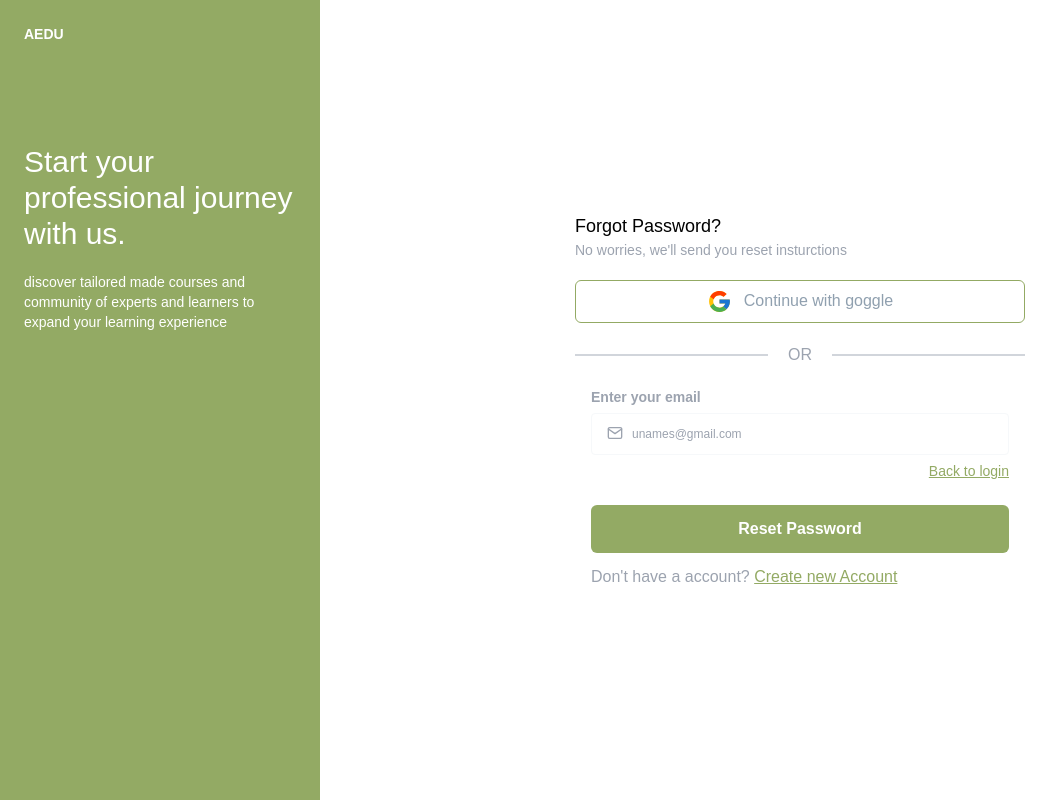
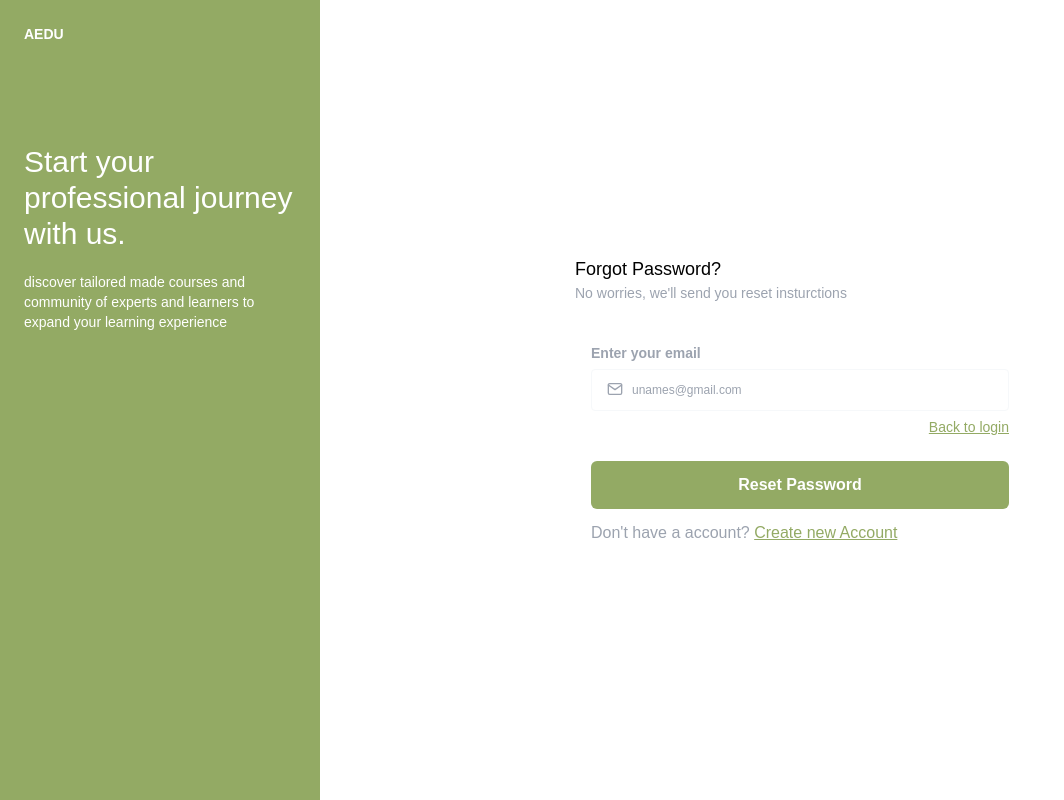
Before and after one commit to AmienulRana/aeduweb, a Next.js app: page /forgot-password in a window 1280 px wide. Shown: the whole page, without its empty margins (0-1064 px from the left). Built offline with nearby package versions, Linux system fonts and the light colour scheme.

Commit message:
create optios to display google button

```diff
--- a/src/components/layout/auth.tsx
+++ b/src/components/layout/auth.tsx
@@ -4,12 +4,14 @@ interface AuthLayoutProp {
   children: React.ReactNode;
   title: string;
   subTitle: string;
+  oAuth?: boolean;
 }
 
 export default function AuthLayout({
   children,
   title,
   subTitle,
+  oAuth = true,
 }: AuthLayoutProp) {
   return (
     <div className="flex min-h-screen">
@@ -27,8 +29,15 @@ export default function AuthLayout({
         <div className="max-w-[1200px]">
           <p className="font-medium text-lg">{title}</p>
           <p className="text-gray-400 text-sm mb-5">{subTitle}</p>
+          {oAuth && (
+            <>
               <button className="flex border justify-center w-full rounded-md hover:opacity-80 duration-300 items-center bg-transparent py-2 px-4 border-primary">
-            <Image src="/goggle.svg" alt="goggle icon" width={25} height={25} />
+                <Image
+                  src="/goggle.svg"
+                  alt="goggle icon"
+                  width={25}
+                  height={25}
+                />
                 <p className="text-grey ml-3">Continue with goggle</p>
               </button>
               <div className="flex items-center gap-5 mt-5">
@@ -36,6 +45,8 @@ export default function AuthLayout({
                 <p className="text-gray-400">OR</p>
                 <span className="w-[45%] border border-gray-300" />
               </div>
+            </>
+          )}
           {children}
         </div>
       </div>
```
Lines whose indentation alone changed are shown as unchanged.
